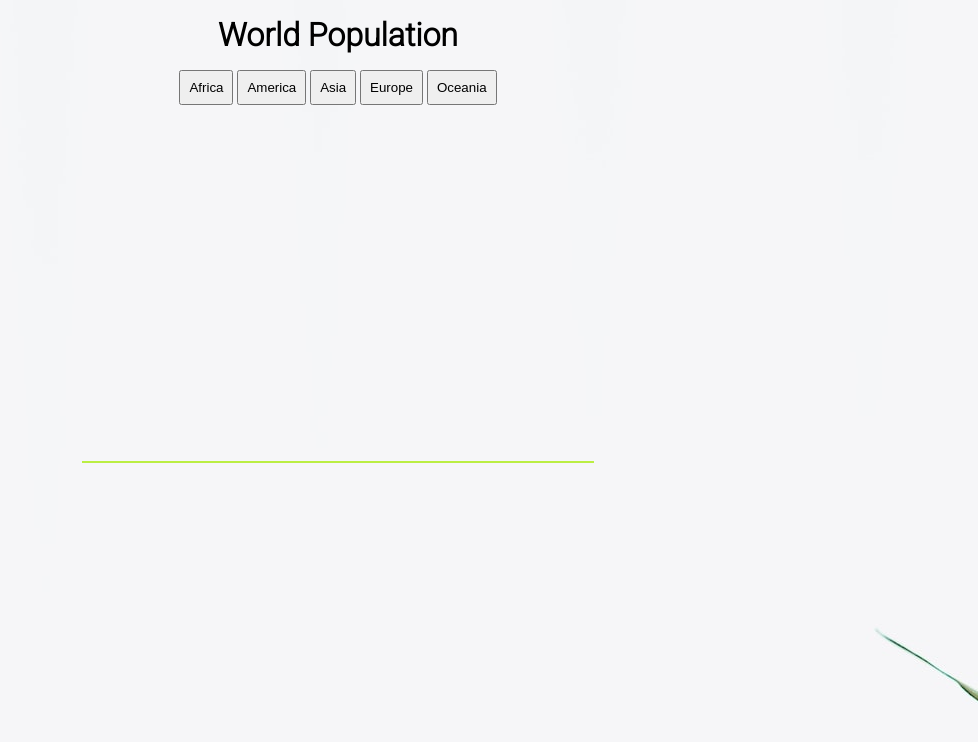
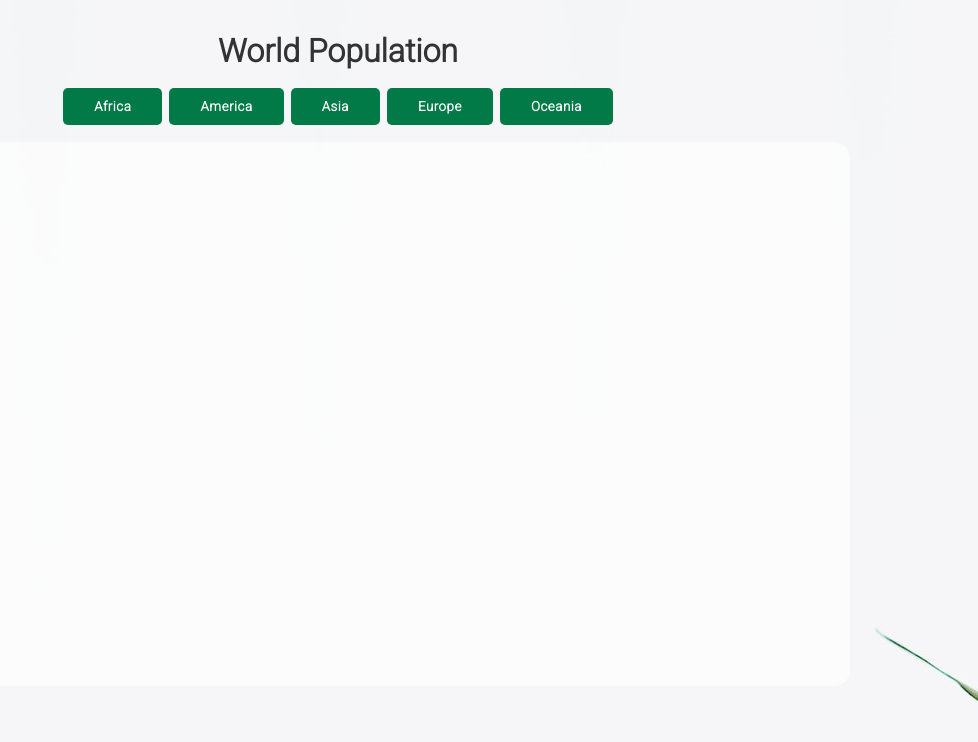
Before and after one commit to Toni-Zoaretz/API-Project-World-Population, a plain HTML site: page index.html in a window 1280 px wide. Both pictures are taken after a click on the button "Africa". Shown: the whole page, without its empty margins (302-1280 px from the left). Drawn offline with nearby package versions, Linux system fonts and the light colour scheme; no server answers.

Commit message:
spinner and styling bottons

```diff
--- a/index.html
+++ b/index.html
@@ -10,6 +10,7 @@
       href="https://fonts.googleapis.com/css2?family=Roboto:wght@100;300&display=swap"
       rel="stylesheet"
     />
+    <script src="/script/spinner.js" defer></script>
     <script src="https://cdn.jsdelivr.net/npm/chart.js" defer></script>
     <script src="/script/chart.js" defer></script>
     <script src="/script/domElements.js" defer></script>
@@ -17,6 +18,7 @@
     <script src="/script/mainLogic.js" defer></script>
     <link rel="stylesheet" href="/style/mainStyle.css" />
     <link rel="stylesheet" href="/style/chartStyle.css" />
+    <link rel="stylesheet" href="/style/spinner.css" />
     <title>API World Population</title>
   </head>
   <body>
@@ -25,18 +27,17 @@
         <h1>World Population</h1>
       </div>
       <div class="continent">
-        <button class="africa">Africa</button>
-        <button class="america">America</button>
-        <button class="asia">Asia</button>
-        <button class="europe">Europe</button>
-        <button class="oceania">Oceania</button>
+        <button class="africa btn-continent" id="test">Africa</button>
+        <button class="america btn-continent">America</button>
+        <button class="asia btn-continent">Asia</button>
+        <button class="europe btn-continent">Europe</button>
+        <button class="oceania btn-continent">Oceania</button>
       </div>
+      <div class="loader loader-hidden"></div>
       <div class="chart">
         <canvas id="myChart"></canvas>
       </div>
-      <div class="all-btn">
-        <!-- <span>buttons</span> -->
-      </div>
+      <div class="all-btn"></div>
     </div>
   </body>
 </html>
--- a/script/mainLogic.js
+++ b/script/mainLogic.js
@@ -110,10 +110,10 @@ function drawChart(country, population) {
       labels: country,
       datasets: [
         {
-          label: "# of Population",
+          label: "number of Population",
           data: population,
           borderWidth: 1,
-          borderColor: "rgb(60, 150, 12)",
+          borderColor: "#017a47",
         },
       ],
     },
--- /dev/null
+++ b/script/spinner.js
@@ -0,0 +1,10 @@
+const btnTest = document.querySelector("#test");
+const loader = document.querySelector(".loader");
+
+btnTest.addEventListener("click", function () {
+  loader.classList.remove("loader-hidden");
+});
+
+loader.addEventListener("transitionend", () => {
+  loader.classList.add("loader-hidden");
+});
--- a/style/chartStyle.css
+++ b/style/chartStyle.css
@@ -1,12 +1,14 @@
-/* .chart {
-  height: 50%;
-  width: 50%;
-} */
+.chart {
+  background-color: rgba(255, 255, 255, 0.66);
+  border-radius: 1rem;
+  padding: 2rem;
+  display: flex;
+  justify-content: center;
+  display: flex;
+}
 
 #myChart {
-  height: 100%;
-  width: 50vw;
-  /* background-color: aquamarine; */
+  width: 60rem;
+}
 
-  /* display: flex; */
-}
+/* ------------loader------------- */
--- a/style/mainStyle.css
+++ b/style/mainStyle.css
@@ -7,44 +7,70 @@
 body {
   display: flex;
   justify-content: center;
-  /* align-items: center; */
   height: 100%;
   width: 100vw;
-  /* flex-direction: column; */
   font-family: "Roboto", sans-serif;
   background: url("/bg.jpg") no-repeat;
 }
 
 .title {
   font-size: 1rem;
-  margin-top: 1rem;
-  /* border: 1px solid rgb(132, 229, 14); */
-}
-
-.chart {
-  /* border: 1px solid black; */
+  margin-top: 2rem;
+  color: #333;
 }
 
 .all-btn {
-  border: 1px solid rgb(187, 238, 67);
   width: 80%;
   text-align: center;
   margin-top: 1rem;
 }
 
 .container {
-  /* border: 1px solid rgb(241, 12, 12); */
   display: flex;
   flex-direction: column;
   justify-content: center;
   align-items: center;
+  width: 100%;
 }
 
 .continent {
-  /* border: 1px solid black; */
   padding: 1rem;
+}
+
+.btn-continent {
+  padding: 10px 30px;
+  background-color: #017a47;
+  color: white;
+  font-weight: 800;
+  letter-spacing: 0.5px;
+  font-family: "Roboto", sans-serif;
+  border: 1px solid rgba(245, 222, 179, 0);
+  border-radius: 5px;
+  cursor: pointer;
+  flex-wrap: wrap;
+}
+
+.btn-continent:hover {
+  background-color: rgba(255, 255, 255, 0.547);
+  color: #017a47;
+  border: 1px solid #017a47;
+  transition: all 0.2s ease-in-out;
+  transform: scale(1.1);
 }
 
 button {
   padding: 0.5rem;
+  font-family: "Roboto", sans-serif;
+  background-color: rgba(255, 255, 255, 0.66);
+  border: 2px solid #017a47;
+  border-radius: 5px;
+  font-weight: 600;
+  margin: 0.1rem;
+  cursor: pointer;
 }
+
+button:hover {
+  background-color: #017a47;
+  color: white;
+  border: 2px solid #017a47;
+}
--- /dev/null
+++ b/style/spinner.css
@@ -0,0 +1,36 @@
+.loader {
+  position: fixed;
+  top: 0;
+  left: 0;
+  width: 100vw;
+  height: 100vh;
+  display: flex;
+  justify-content: center;
+  align-items: center;
+  background-color: #f7f9fb;
+  transition: opacity 0.75s, visibility 0.75s;
+}
+
+.loader-hidden {
+  opacity: 0;
+  visibility: hidden;
+}
+
+.loader::after {
+  content: "";
+  width: 75px;
+  height: 75px;
+  border: 15px solid #dddddd;
+  border-top-color: #017a47;
+  border-radius: 50%;
+  animation: loading 0.75s ease infinite;
+}
+
+@keyframes loading {
+  from {
+    transform: rotate(0turn);
+  }
+  to {
+    transform: rotate(1turn);
+  }
+}
```
Also changed, not shown: bg2.jpg (deleted).
